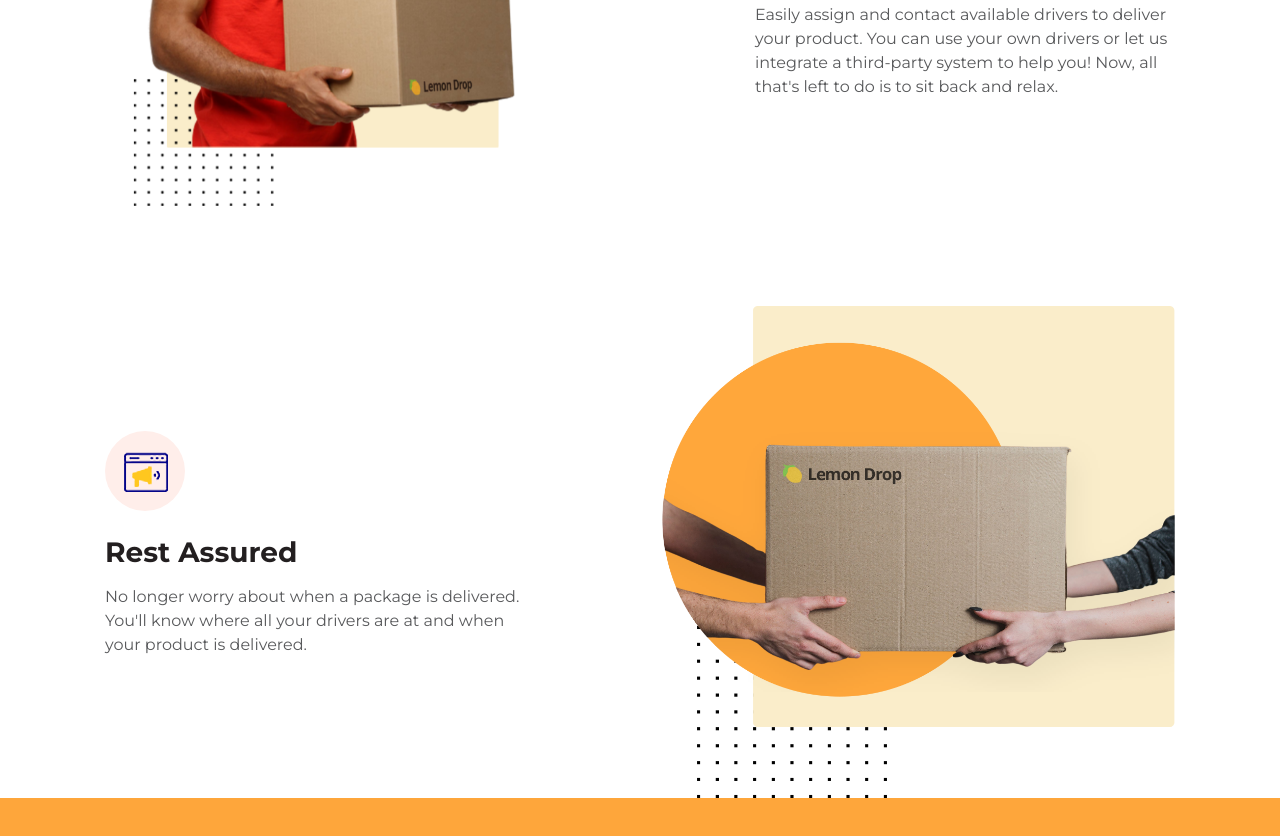
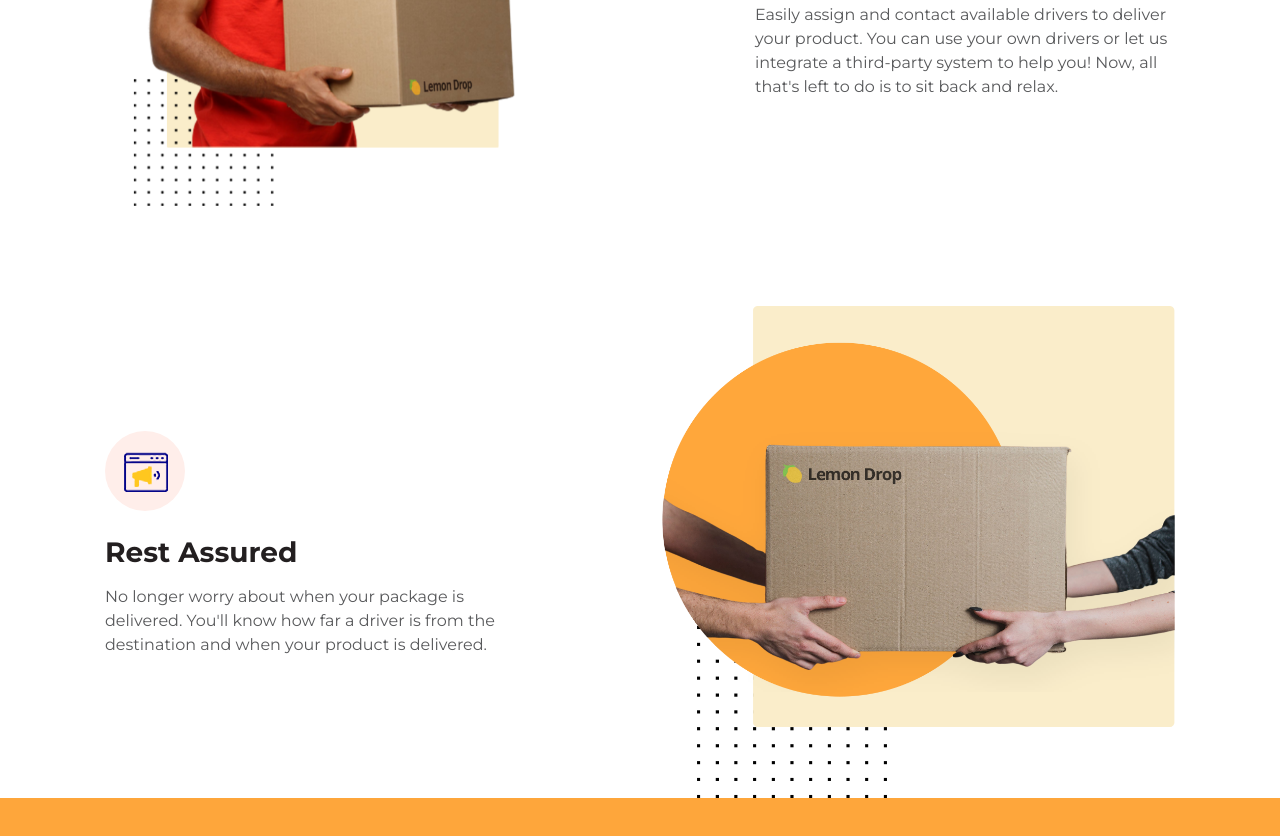
Before and after one commit to ritaroloff/lemondrop, a plain HTML site: page index.html in a window 1280 px wide. Shown: the part 2744-3580 px from the top of the page. Drawn offline with nearby package versions, Linux system fonts and the light colour scheme.

Commit message:
fixed typos

```diff
--- a/index.html
+++ b/index.html
@@ -208,7 +208,7 @@
               <div class="ft-ico">
                 <span><img src="assets/img/f-ico-1.png" alt="" /></span>
               </div>
-              <h3>Add Delivery to Your Store With a Clicks</h3>
+              <h3>Add Delivery to Your Store With a Few Clicks</h3>
               <p>
                 Choose which products are available for local delivery and pickup. Not able to provide this every day? No problem.
                 Select dates that work best for you!
@@ -292,8 +292,8 @@
               </div>
               <h3>Rest Assured</h3>
               <p>
-                No longer worry about when a package is delivered.
-                You'll know where all your drivers are at and when your product is delivered.
+                No longer worry about when your package is delivered.
+                You'll know how far a driver is from the destination and when your product is delivered.
               </p>
             </div>
           </div>
```
